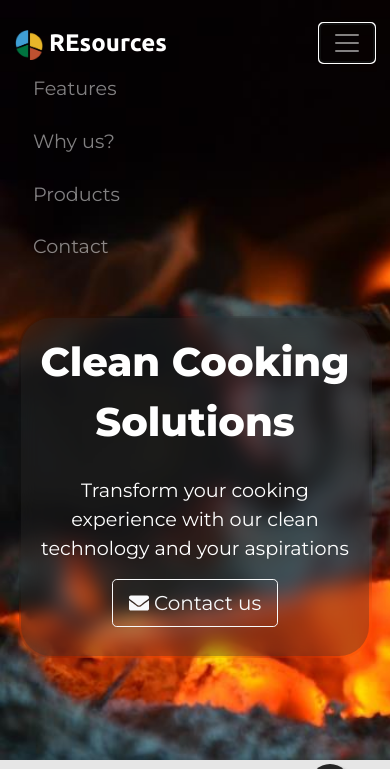
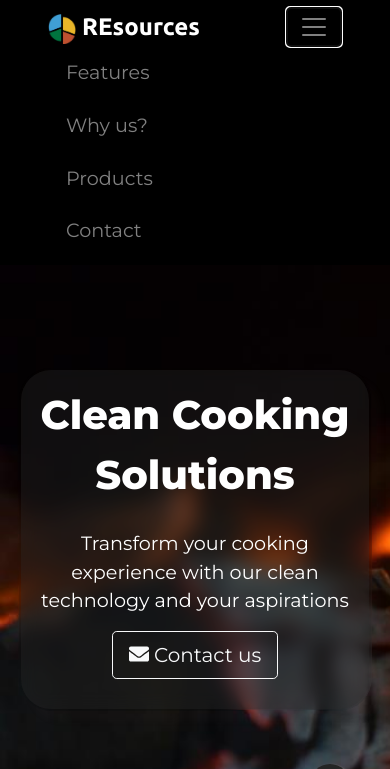
Before and after one commit to ajejey/REsources, a plain HTML site: page index.html in a window 390 px wide. Both pictures are taken after a click on the button "Toggle navigation". Shown: the top 769 px of the page. Drawn offline with nearby package versions, Linux system fonts and the light colour scheme.

Commit message:
make nav bar fixed

```diff
--- a/css/styles.css
+++ b/css/styles.css
@@ -12,7 +12,26 @@ html {
 body{
     font-family: 'Montserrat', sans-serif;
     max-width: 100%;
+    background-color: rgb(0, 0, 0);
 }
+
+.site-header {
+    /* background-color: rgba(0, 0, 0, 0.9);
+    -webkit-backdrop-filter: saturate(180%) blur(20px);
+    backdrop-filter: saturate(180%) blur(20px); */
+    padding: 3em;
+    background: rgba(0, 0, 0, 0.3) ;
+    backdrop-filter: blur(10px);
+  }
+  .site-header a {
+    color: #8e8e8e;
+    transition: color .15s ease-in-out;
+  }
+  .site-header a:hover {
+    color: #fff;
+    text-decoration: none;
+  }
+
 
 .h1, .h2, .h3, .h4, .h5, .h6, h1, h2, h3, h4, h5, h6 {
     margin-bottom: 1.5rem;
@@ -29,7 +48,7 @@ body{
     color:#fff;
     width: 100%;
     height: 90vh;
-    padding: 40px 0 100px;
+    padding: 30vh 0 100px;
     /* margin: 40px 0; */
    }
 
@@ -44,7 +63,7 @@ body{
 } */
 
 .navbar{
-    padding:0 0 20vh;
+    padding:0 0 0;
 }
 
 .navbar-brand{
@@ -150,6 +169,10 @@ body{
 
 }
 
+#why-us{
+    background-color: rgb(230, 230, 230);
+}
+
 .why-us-heading{
     margin: 0 0 0 20%;
     padding: 3em;
@@ -172,7 +195,7 @@ body{
 
 #products {
     background-color: rgb(230, 230, 230);
-    margin: 40px 0;
+    padding: 40px 0;
 }
 
 .product-intro{
@@ -197,7 +220,7 @@ li{
 
 #save{
     background-color: #fff;
-    margin: 40px 0;
+    padding: 40px 0;
 }
 
 .save-block{
@@ -251,14 +274,16 @@ li{
         font-size: 2.4rem;
         font-weight: 900;
     }
-
+    #title{
+        padding: 20vh 0 100px;
+    }
 }
-@media (max-width: 767px){
+@media (max-width: 768px){
     .container-fluid{
         padding: 3% 3% 3%;
     }
     #title{
-        padding: 20px 0 100px;
+        padding: 15vh 0 100px;
     }
     .big-heading{
         margin: 5% 5%;
@@ -296,8 +321,11 @@ li{
     .container-fluid{
         padding: 6% 2% 6%;
     }
-    .navbar{
+    /* .navbar{
         padding:0 0 2.5vh;
+    } */
+    #title{
+        padding: 10vh 0 100px;
     }
     .big-heading{
         margin: 5% 1%;
@@ -348,9 +376,6 @@ li{
         margin-bottom: 0;
         margin-top: 3rem;
     }
-    .contact-us{
-        margin-top: 10%;
-    }
 }
 
 /* .item {
--- a/index.html
+++ b/index.html
@@ -29,11 +29,10 @@
 </head>
 
 <body>
-    <section id="title">
-        <div class="container ">
     <!-- Nav Bar -->
-            <nav class="navbar navbar-fixed-top navbar-expand-lg navbar-dark">
 
+    <header class="site-header sticky-top py-1">
+        <nav class="container navbar navbar-expand-lg navbar-dark">
             <a class="navbar-brand brand-name" href=""> <img class="logo" src="images/logo-removebg-preview.png"
                     alt="REsources Logo"> REsources</a>
             <button class="navbar-toggler" type="button" data-toggle="collapse"
@@ -59,9 +58,11 @@
                 </ul>
             </div>
         </nav>
+    </header>
 
     <!-- Title -->
-
+    <section id="title">
+        <div class="container">
             <div class="big-heading">
                 <h1 class="heading">Clean Cooking Solutions</h1>
                 <p class="sub-heading">Transform your cooking experience with our clean technology and your aspirations
@@ -81,7 +82,7 @@
 
     <!-- Features -->
 
-    <section id="features" >
+    <section id="features">
         <div class="container" data-aos="slide-up">
             <div class="row">
                 <div class="feature-icon col-md-6 col-lg-3">
@@ -105,7 +106,7 @@
     </section>
 
     <!-- Why us? -->
-    <section id="why-us"  >
+    <section id="why-us">
         <div class="container" data-aos="slide-up">
             <div class="row">
                 <div class="col-lg-6 wood-log" style="padding: 0;">
@@ -224,7 +225,7 @@
     </section>
     <!-- Save -->
 
-    <section id="save"  >
+    <section id="save">
         <div class="container" data-aos="slide-up">
             <div class="row">
                 <div class="save-block col-lg-4">
@@ -251,7 +252,7 @@
 
     <!-- contact -->
 
-    <section id="contact"  >
+    <section id="contact">
         <div class="container" data-aos="slide-up">
             <div class="contact-us row">
                 <div class="col-lg-3">
```
Lines whose indentation alone changed are shown as unchanged.
